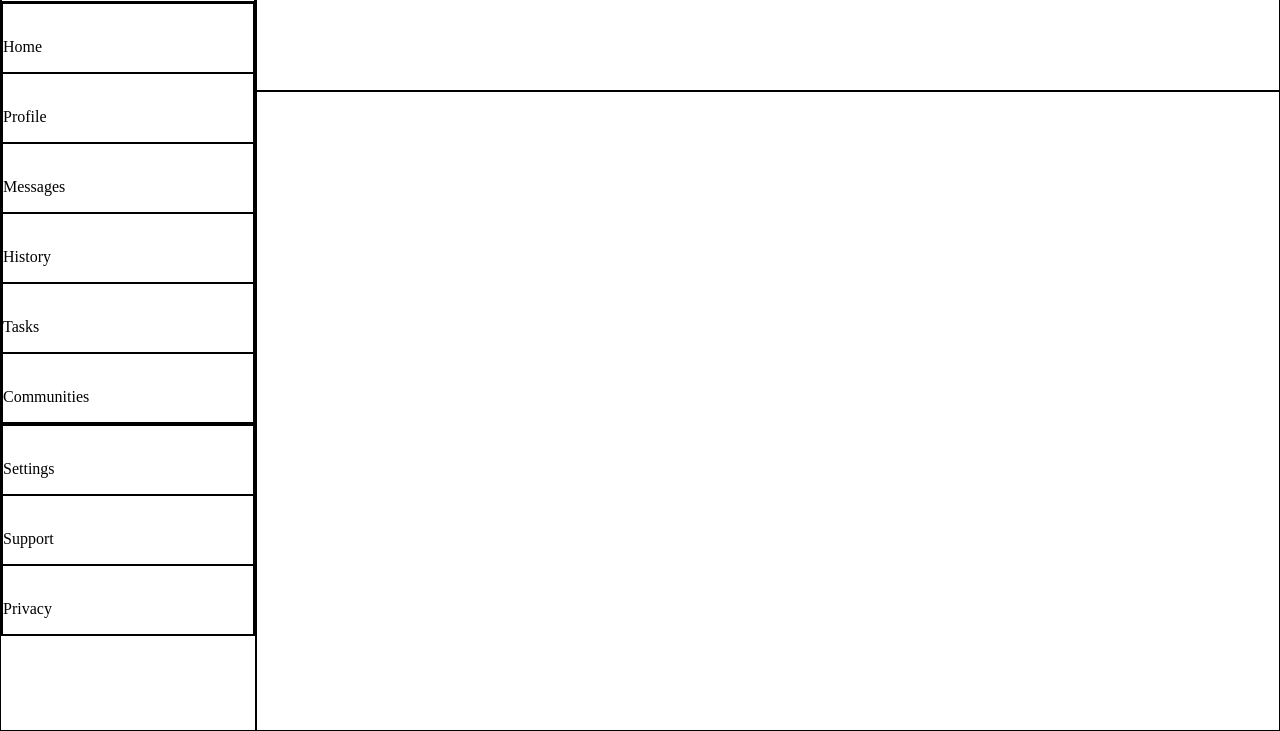
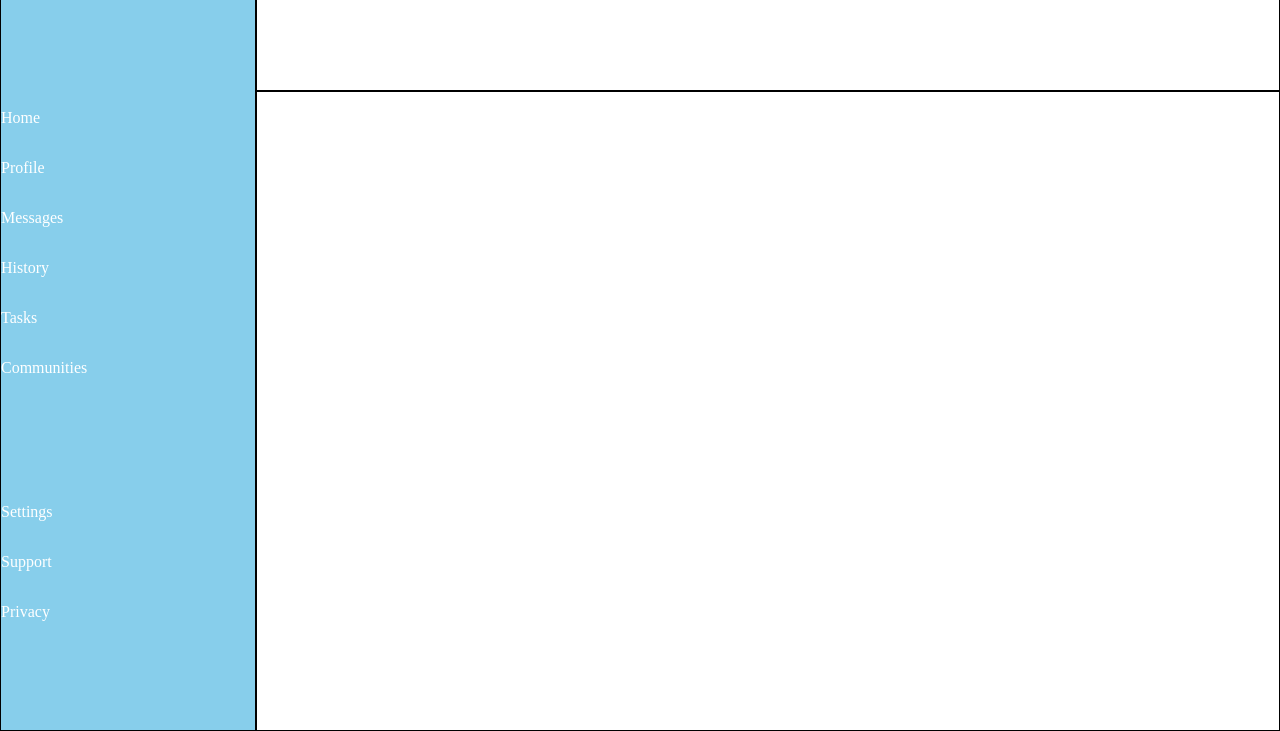
Before and after one commit to AdeBots/dashboard-project, a plain HTML site: page index.html in a window 1280 px wide. Shown: the part 69-800 px from the top of the page. Drawn offline with Linux system fonts and the light colour scheme.

Commit message:
Design sidebar layout

```diff
--- a/style.css
+++ b/style.css
@@ -6,15 +6,24 @@ body{
     grid-template-columns: repeat(5, 1fr);
     grid-template-rows: repeat(5, 1fr);
 }
-div{
+body>div{
     border: 1px solid black;
 }
 .sidebar{
     grid-area: 1 / 1 / 6 / 2;
+    color: white;
+    background-color: skyblue;
+    display: grid;
 }
+
+.sidebar div>div {
+    display: flex;
+}
+
 .header{
     grid-area: 1 / 2 / 2 / 6;
 }
+
 .main{
     grid-area: 2 / 2 / 6 / 6;
 }
```
